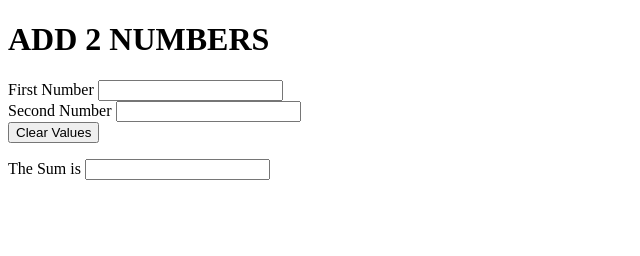
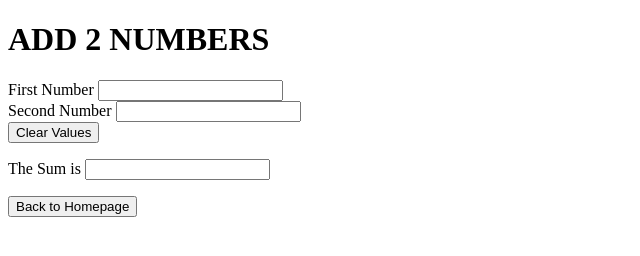
Before and after one commit to Caryariola/ITC, a plain HTML site: page add2numbers.html in a window 1280 px wide. Shown: the whole page, without its empty margins (0-640 px from the left). Drawn offline with Linux system fonts and the light colour scheme.

Commit message:
Update add2numbers.html

```diff
--- a/add2numbers.html
+++ b/add2numbers.html
@@ -16,6 +16,9 @@
         <p>
             <label for="sum" id="sumlabel">The Sum is</label>
             <input id="sum" name="sum" type="number" readonly> </input>
+        </p>
+        <p>
+            <button id="home" href="index.html">Back to Homepage</button>
         </p>
 
         <script>
```
